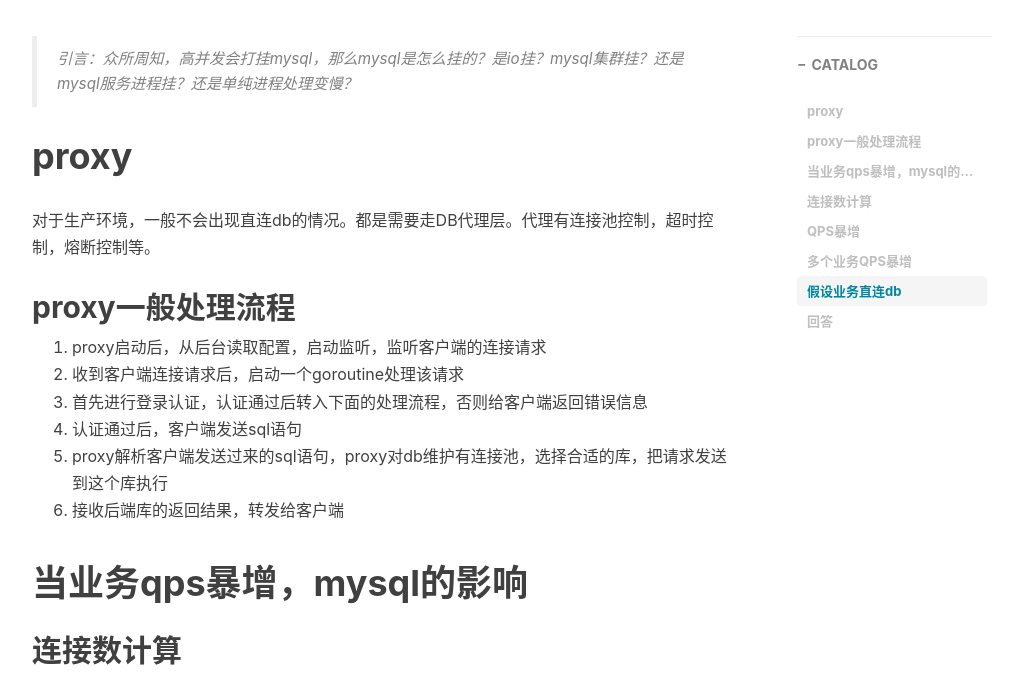
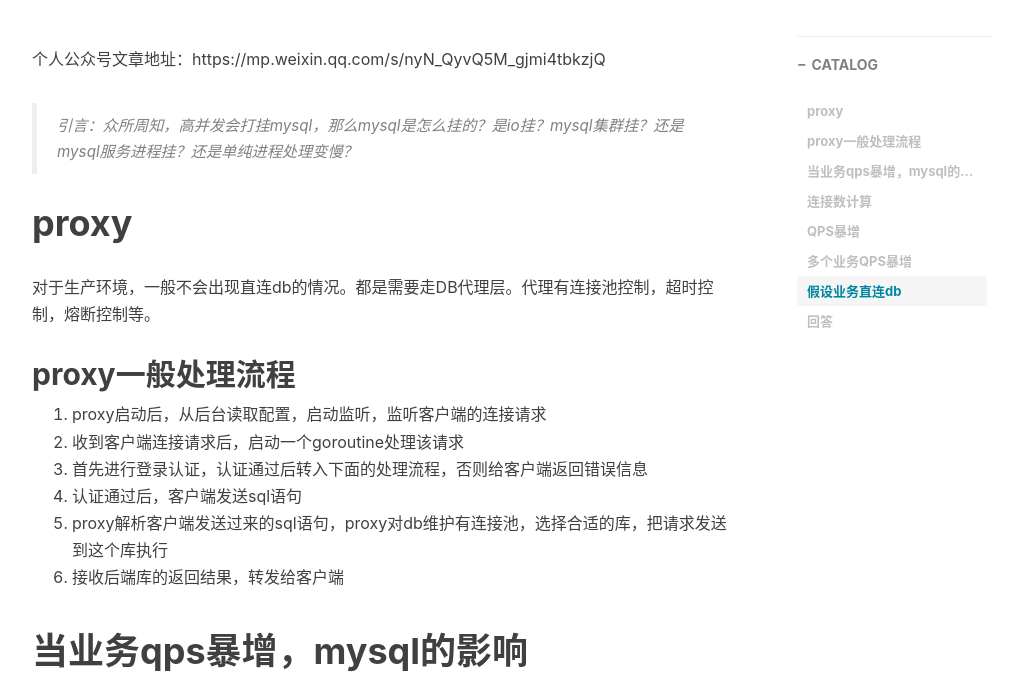
Before and after one commit to submato/wang-zhiyang.github.io, a Jekyll site: the page built from _posts/2023-1-17-QPS暴增Mysql会怎么样.md, in a window 1280 px wide and 900 px high, scrolled down 316 px, cut to the strip 211-900 px from the top of the window. Shown: the whole strip, without its empty margins (233-1256 px from the left). Built offline with Jekyll 4.4.1, drawn with Linux system fonts in a browser that asks for light colours; nearby versions of some CDN libraries; comment, search, counter and statistics services are not loaded.

Commit message:
add wx addr

```diff
--- a/_posts/2023-1-17-QPS暴增Mysql会怎么样.md
+++ b/_posts/2023-1-17-QPS暴增Mysql会怎么样.md
@@ -9,6 +9,9 @@
 tags:
 - db
 ---
+
+个人公众号文章地址：https://mp.weixin.qq.com/s/nyN_QyvQ5M_gjmi4tbkzjQ
+
 > 引言：众所周知，高并发会打挂mysql，那么mysql是怎么挂的？是io挂？mysql集群挂？还是mysql服务进程挂？还是单纯进程处理变慢？
 
 # proxy
```
